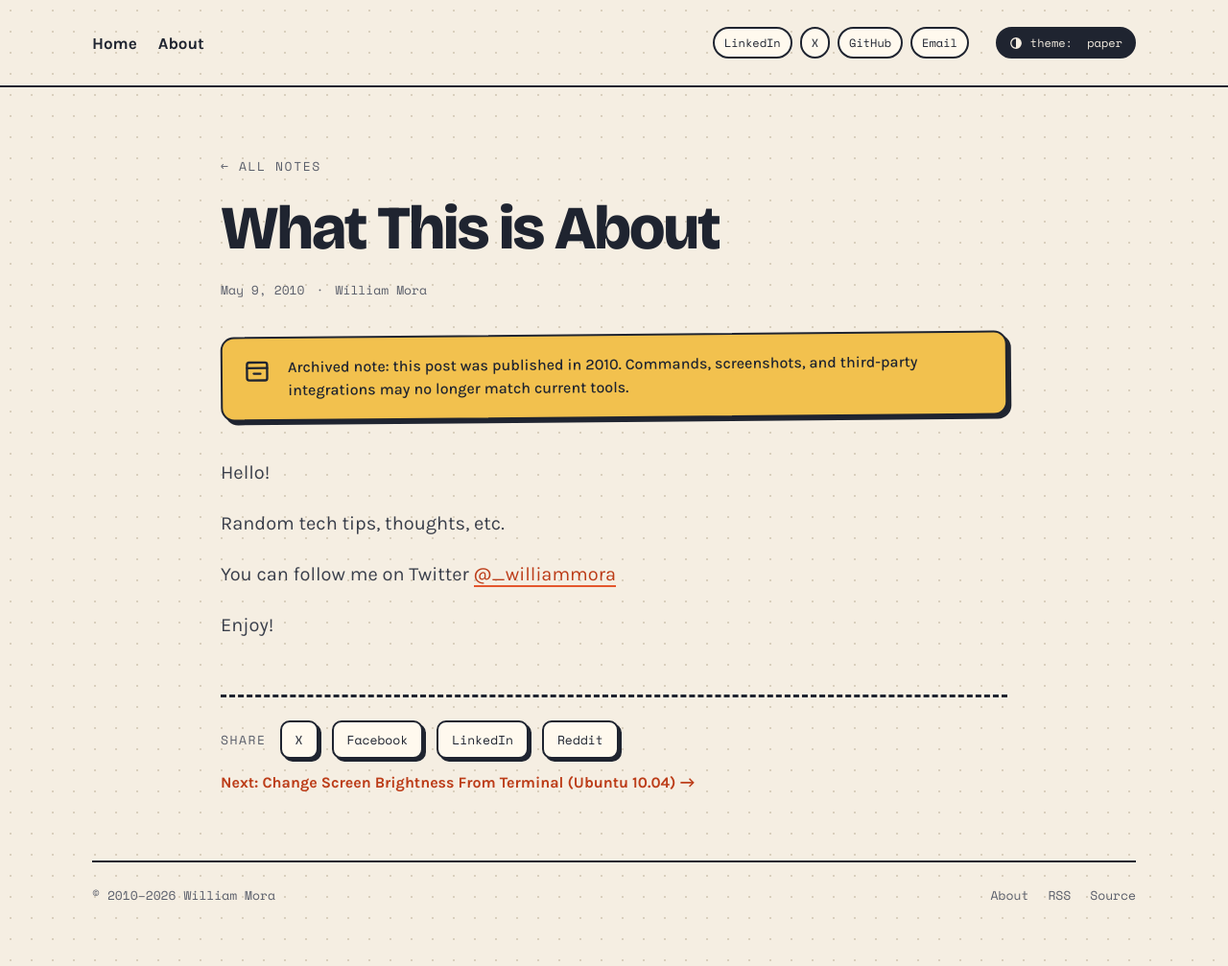
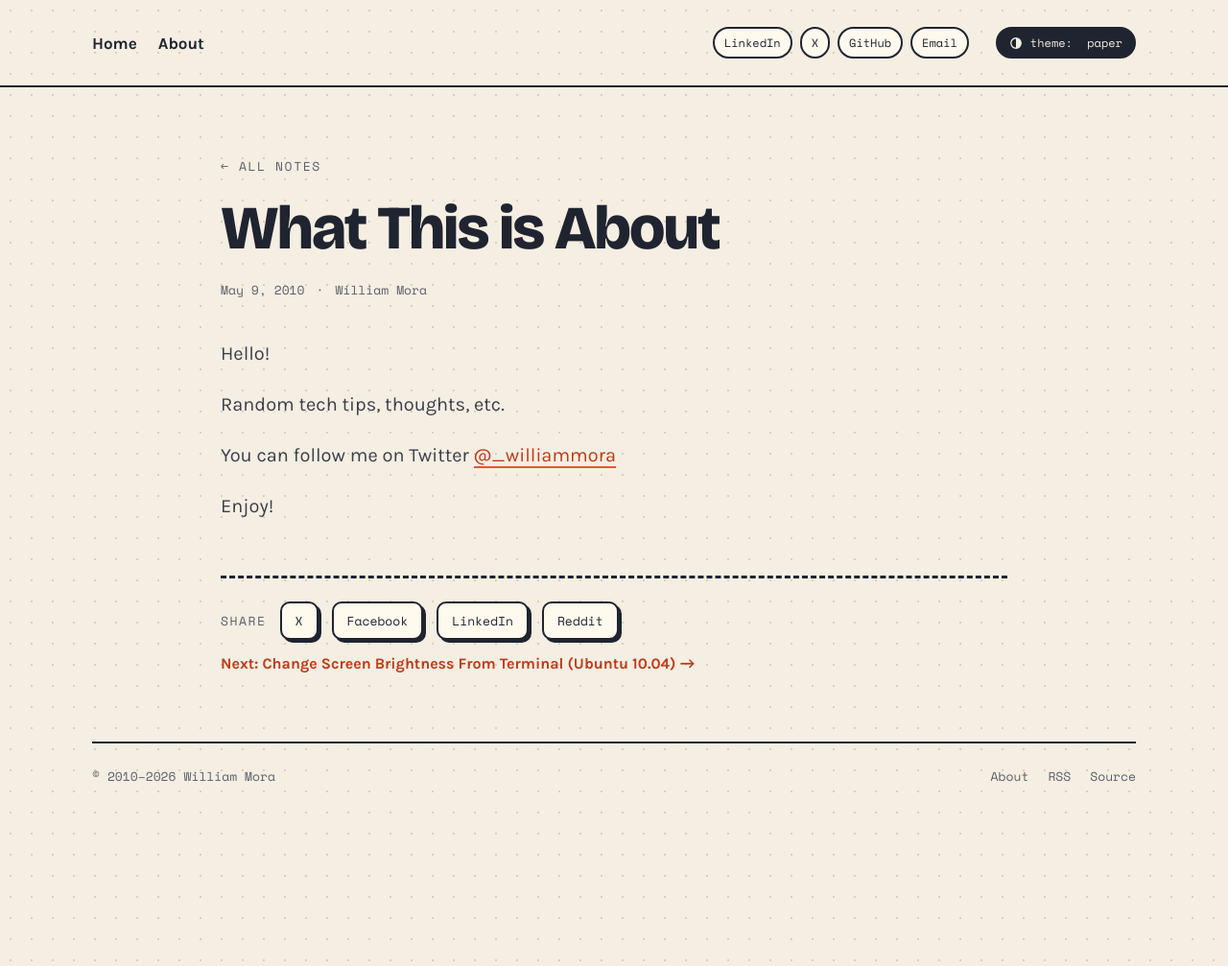
Before and after one commit to wmora/wmora.github.io, a Jekyll site: the page built from _posts/2010-05-09-what-this-is-about.md, in a window 1280 px wide. Shown: the whole page at 96% size. Built offline with Jekyll 4.4.1, drawn with Linux system fonts in a browser that asks for light colours.

Commit message:
Remove the archive disclaimers and the archival framing
The archived-note callout on post pages and the archive-notice sticker on
the home page both go, along with the include that rendered them, the
three-year rule in the post layout, and the notice styling in both
themes. A reader can see a post's date; the banner said nothing the date
did not already say, on every post older than three years - which is all
of them.

Two pieces of copy carrying the same framing go with it: the About page's
paragraph describing the site as an archive whose instructions may be out
of date, and the trailing sentence of the home hero lede. The lede is now
just the site description.

```diff
--- a/_includes/archive-notice.html
+++ /dev/null
@@ -1,5 +0,0 @@
-<div class="notice">
-  <svg class="notice-icon" width="28" height="28" viewBox="0 0 24 24" fill="none" stroke-width="2" stroke-linecap="round" stroke-linejoin="round" aria-hidden="true"><rect x="3" y="4" width="18" height="16" rx="2"></rect><path d="M3 9h18"></path><path d="M9 14h6"></path></svg>
-  <span class="notice-label">NOTICE</span>
-  <p>{{ include.text }}</p>
-</div>
--- a/_layouts/default.html
+++ b/_layouts/default.html
@@ -13,15 +13,6 @@ layout: blank
           </div>
           {% endif %}
         </div>
-        {% if page.date %}
-        {% assign current_year = site.time | date: "%Y" | plus: 0 %}
-        {% assign published_year = page.date | date: "%Y" | plus: 0 %}
-        {% assign years_old = current_year | minus: published_year %}
-        {% if years_old >= 3 %}
-        {% capture archive_text %}Archived note: this post was published in {{ published_year }}. Commands, screenshots, and third-party integrations may no longer match current tools.{% endcapture %}
-        {% include archive-notice.html text=archive_text %}
-        {% endif %}
-        {% endif %}
         <div class="post-body">
           {{ content }}
         </div>
--- a/index.html
+++ b/index.html
@@ -4,7 +4,7 @@ layout: blank
       <section class="hero">
         <div class="hero-eyebrow terminal-only">$ cat MOTD</div>
         <h1 class="hero-title">Hi, I'm Will.<br>I build things<br>and (sometimes) write.<span class="cursor"></span></h1>
-        <p class="hero-lede">{{ site.description }} Notes on Android, JavaScript, and game development, kept online as originally published.</p>
+        <p class="hero-lede">{{ site.description }}</p>
         {% include contact-links.html %}
       </section>
       <div class="notes-head">
@@ -16,4 +16,3 @@ layout: blank
         <div class="notes-columns"><span>date</span><span>title</span></div>
         {% for post in site.posts %}{% include note-card.html post=post %}{% endfor %}
       </section>
-      {% include archive-notice.html text="Archive notice. Most of these posts are from 2010 to 2015 and are kept exactly as published. Commands, screenshots, and third-party integrations may no longer match current tools." %}
--- a/theme.css
+++ b/theme.css
@@ -531,66 +531,6 @@ a:hover {
     display: none;
 }
 
-.notice {
-    display: flex;
-    align-items: flex-start;
-    gap: 18px;
-    margin: 48px var(--gutter) 0 var(--gutter);
-    padding: 22px 26px;
-    background: var(--sticker);
-    border: var(--line-weight) solid var(--ink);
-    border-radius: 14px;
-    box-shadow: var(--shadow-card);
-    transform: rotate(-0.6deg);
-}
-
-.notice p {
-    margin: 0;
-    font-size: 17px;
-    line-height: 1.5;
-    font-weight: 500;
-}
-
-.notice-icon {
-    flex-shrink: 0;
-    margin-top: 2px;
-    stroke: var(--ink);
-}
-
-.notice-label {
-    display: none;
-}
-
-[data-theme="terminal"] .notice {
-    margin-top: 56px;
-    padding: 18px 22px;
-    background: none;
-    border: 1px dashed var(--accent);
-    border-radius: 0;
-    box-shadow: none;
-    transform: none;
-    gap: 16px;
-    color: var(--ink-soft);
-}
-
-[data-theme="terminal"] .notice p {
-    font-size: 14px;
-    line-height: 1.6;
-    font-weight: 400;
-}
-
-[data-theme="terminal"] .notice-icon {
-    display: none;
-}
-
-[data-theme="terminal"] .notice-label {
-    display: inline;
-    flex-shrink: 0;
-    color: #f2c14e;
-    font-weight: 600;
-    font-size: 14px;
-}
-
 .post {
     max-width: 820px;
     margin: 72px auto 0 auto;
@@ -627,21 +567,6 @@ a:hover {
     font-family: var(--font-mono);
     font-size: 13px;
     color: var(--muted);
-}
-
-.post .notice {
-    margin: 36px 0 0 0;
-    padding: 18px 22px;
-    transform: rotate(-0.5deg);
-}
-
-.post .notice p {
-    font-size: 16px;
-}
-
-[data-theme="terminal"] .post .notice {
-    margin-top: 56px;
-    transform: none;
 }
 
 .post-body {
@@ -965,17 +890,6 @@ a:hover {
         font-size: 15px;
     }
 
-    .notice {
-        margin-top: 24px;
-        padding: 16px 18px;
-        gap: 12px;
-    }
-
-    .notice p {
-        font-size: 14px;
-        line-height: 1.45;
-    }
-
     .post {
         margin-top: 36px;
         padding: 0 var(--gutter);
```
Also changed, not shown: about.md (+0 -2 lines).
